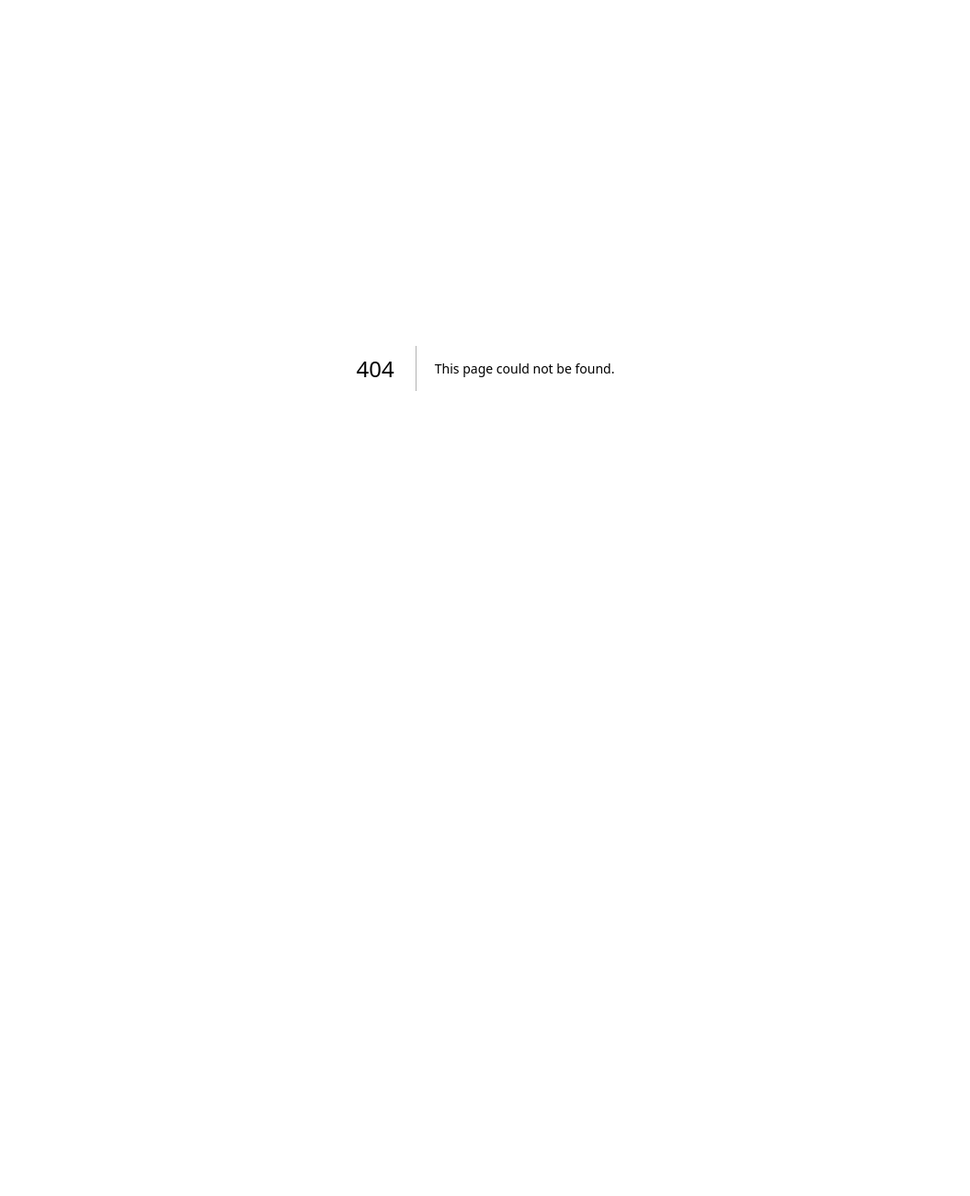
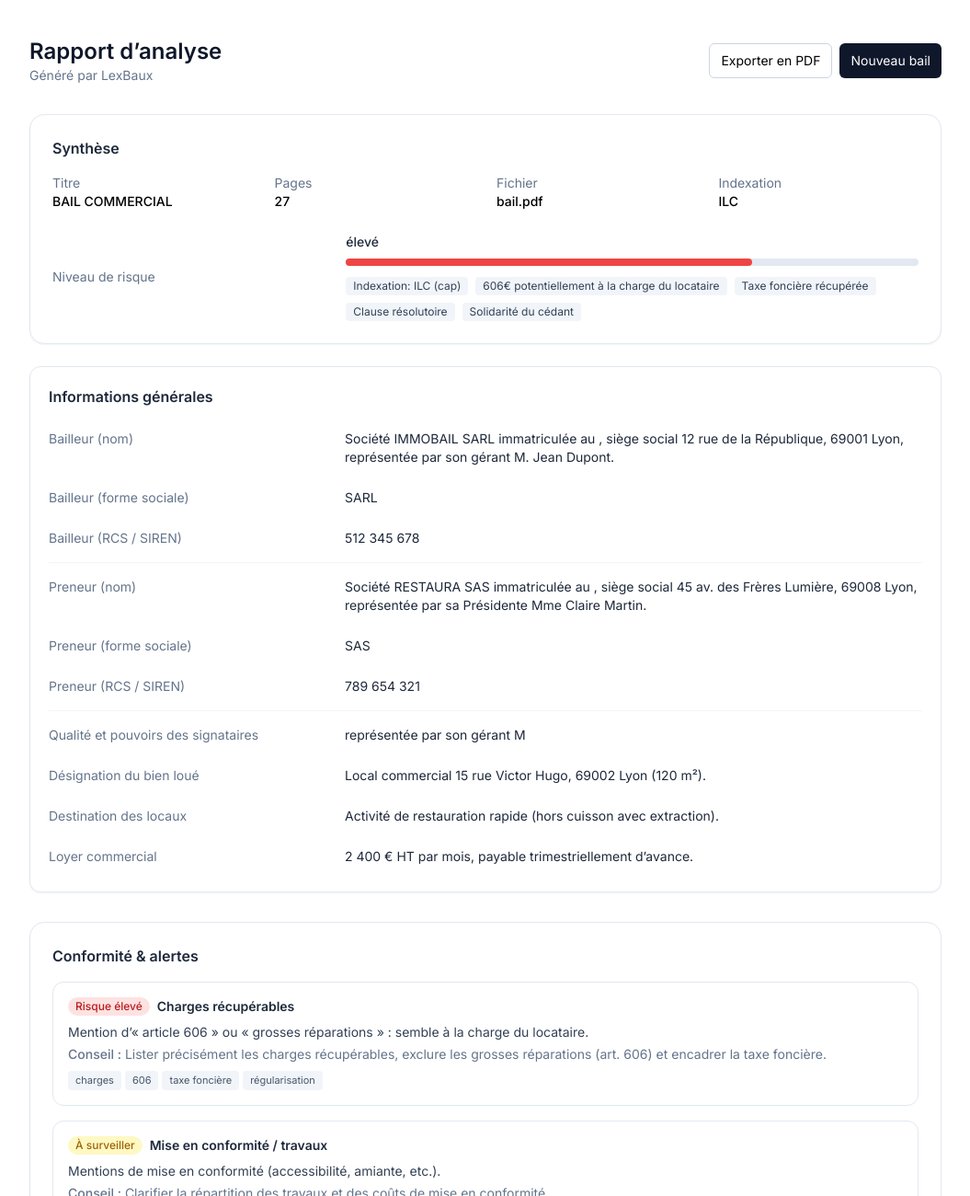
Before and after one commit to LexBaux/lexbaux-site, a Next.js app: page /app/rapport in a window 1280 px wide. Before the commit this address had no page. Shown: the top 1300 px of the page at 92% size, without its empty margins (112-1167 px from the left). Before the commit the page ends 800 px from the top, so only its background shows below. Built offline with nearby package versions, Linux system fonts and the light colour scheme.

Commit message:
nouveau pdf

```diff
--- /dev/null
+++ b/app/app/rapport/page.tsx
@@ -0,0 +1,234 @@
+// app/rapport/page.tsx
+"use client";
+
+import { useMemo } from "react";
+import { useSearchParams, useRouter } from "next/navigation";
+import GeneralInfoCard from "@/components/GeneralInfoCard";
+import { extractGeneralInfoFromAnalysis } from "@/types/general-info";
+
+function RiskBar({ score = 0.71 }: { score?: number }) {
+  const pct = Math.min(100, Math.max(0, Math.round((score ?? 0) * 100)));
+  return (
+    <div className="mt-2 h-2 w-full rounded bg-slate-200">
+      <div className="h-2 rounded bg-red-500" style={{ width: `${pct}%` }} />
+    </div>
+  );
+}
+
+// ---------- RAPPORT DEMO (toujours identique) ----------
+const DEMO_RAW_TEXT = `
+BAIL COMMERCIAL
+Bailleur : Société IMMOBAIL SARL immatriculée au RCS de Lyon sous le n° 512 345 678, siège social 12 rue de la République, 69001 Lyon, représentée par son gérant M. Jean Dupont.
+Preneur : Société RESTAURA SAS immatriculée au RCS de Lyon sous le n° 789 654 321, siège social 45 av. des Frères Lumière, 69008 Lyon, représentée par sa Présidente Mme Claire Martin.
+Bien loué : Local commercial 15 rue Victor Hugo, 69002 Lyon (120 m²).
+Destination des locaux : Activité de restauration rapide (hors cuisson avec extraction).
+Loyer : 2 400 € HT par mois, payable trimestriellement d’avance.
+Dépôt de garantie : 7 200 € (3 mois de loyer HT).
+Durée du bail : 9 ans.
+Indexation : ILC annuel.
+Clause résolutoire : Défaut de paiement/obligations contractuelles.
+`.trim();
+
+const DEMO_REPORT_BASE = {
+  meta: {
+    title: "BAIL COMMERCIAL",
+    pages: 27,
+    indexation: "ILC",
+    plafonnement: true,
+    filename: "bail.pdf",
+  },
+  summary: {
+    riskScore: 0.71,
+    riskLevel: "élevé",
+    highlights: [
+      "Indexation: ILC (cap)",
+      "606€ potentiellement à la charge du locataire",
+      "Taxe foncière récupérée",
+      "Clause résolutoire",
+      "Solidarité du cédant",
+    ],
+  },
+  rawText: DEMO_RAW_TEXT,
+  findings: [
+    {
+      id: "charges",
+      title: "Charges récupérables",
+      severity: "high",
+      detail:
+        "Mention d’« article 606 » ou « grosses réparations » : semble à la charge du locataire.",
+      advice:
+        "Lister précisément les charges récupérables, exclure les grosses réparations (art. 606) et encadrer la taxe foncière.",
+      tags: ["charges", "606", "taxe foncière", "régularisation"],
+    },
+    {
+      id: "mise_conformite",
+      title: "Mise en conformité / travaux",
+      severity: "warn",
+      detail: "Mentions de mise en conformité (accessibilité, amiante, etc.).",
+      advice:
+        "Clarifier la répartition des travaux et des coûts de mise en conformité.",
+      tags: ["travaux", "conformité", "amiante", "accessibilité"],
+    },
+    {
+      id: "deposit",
+      title: "Dépôt de garantie",
+      severity: "info",
+      detail: "Montant repéré : 3 (à confirmer).",
+      advice:
+        "Vérifier le montant (souvent 1–3 mois de loyer HT/HC) et les conditions de restitution.",
+      tags: ["dépôt", "garantie"],
+    },
+    {
+      id: "cession",
+      title: "Cession / sous-location",
+      severity: "warn",
+      detail:
+        "Des restrictions à la cession/sous-location semblent présentes.",
+      advice:
+        "Prévoir une autorisation non abusive, des délais de réponse, et limiter les garanties du cédant.",
+      tags: ["cession", "sous-location", "agrément"],
+    },
+    {
+      id: "exclusivite",
+      title: "Exclusivité / non-concurrence",
+      severity: "warn",
+      detail: "Clause d’exclusivité ou de non-concurrence détectée.",
+      advice:
+        "Encadrer le périmètre, la durée et le secteur géographique.",
+      tags: ["exclusivité", "non-concurrence"],
+    },
+    {
+      id: "resolutoire",
+      title: "Clause résolutoire",
+      severity: "warn",
+      detail:
+        "Résiliation de plein droit en cas d’impayé ou de manquement.",
+      advice:
+        "Prévoir mise en demeure préalable, délai de remède et cas précisément listés.",
+      tags: ["résiliation", "mise en demeure"],
+    },
+  ],
+};
+
+const severityLabel: Record<string, string> = {
+  info: "Information",
+  warn: "À surveiller",
+  high: "Risque élevé",
+};
+
+export default function RapportPage() {
+  const search = useSearchParams();
+  const router = useRouter();
+  const filename = search.get("file") || "bail.pdf";
+
+  const report = useMemo(
+    () => ({ ...DEMO_REPORT_BASE, meta: { ...DEMO_REPORT_BASE.meta, filename } }),
+    [filename]
+  );
+
+  const info = useMemo(
+    () => extractGeneralInfoFromAnalysis(report),
+    [report]
+  );
+
+  return (
+    <div className="mx-auto max-w-5xl px-4 py-10">
+      {/* Header */}
+      <div className="mb-8 flex items-center justify-between">
+        <div>
+          <h1 className="text-2xl font-semibold text-slate-900">Rapport d’analyse</h1>
+          <p className="text-slate-500 text-sm">Généré par LexBaux</p>
+        </div>
+        <div className="flex gap-2">
+          <button
+            onClick={() => window.print()}
+            className="rounded-md border border-slate-300 px-3 py-2 text-sm hover:bg-slate-50"
+          >
+            Exporter en PDF
+          </button>
+          <button
+            onClick={() => router.push("/")}
+            className="rounded-md bg-slate-900 px-3 py-2 text-sm text-white hover:bg-slate-800"
+          >
+            Nouveau bail
+          </button>
+        </div>
+      </div>
+
+      {/* Synthèse */}
+      <section className="rounded-2xl border border-slate-200 bg-white p-6 shadow-sm print:border-0 print:shadow-none">
+        <h2 className="text-base font-semibold text-slate-800">Synthèse</h2>
+        <div className="mt-4 grid grid-cols-2 gap-6 text-sm sm:grid-cols-4">
+          <div><div className="text-slate-500">Titre</div><div className="font-medium">{report.meta.title}</div></div>
+          <div><div className="text-slate-500">Pages</div><div className="font-medium">{report.meta.pages}</div></div>
+          <div><div className="text-slate-500">Fichier</div><div className="font-medium">{report.meta.filename}</div></div>
+          <div><div className="text-slate-500">Indexation</div><div className="font-medium">{report.meta.indexation ?? "—"}</div></div>
+        </div>
+
+        <div className="mt-6 grid grid-cols-1 items-center gap-4 sm:grid-cols-3">
+          <div className="text-sm text-slate-500">Niveau de risque</div>
+          <div className="col-span-2">
+            <div className="text-sm font-medium text-slate-800">{report.summary.riskLevel}</div>
+            <RiskBar score={report.summary.riskScore} />
+            {report.summary.highlights?.length ? (
+              <div className="mt-3 flex flex-wrap gap-2">
+                {report.summary.highlights.map((h, i) => (
+                  <span key={i} className="rounded bg-slate-100 px-2 py-0.5 text-xs text-slate-700">{h}</span>
+                ))}
+              </div>
+            ) : null}
+          </div>
+        </div>
+      </section>
+
+      {/* Informations générales */}
+      <GeneralInfoCard info={info} />
+
+      {/* Conformité & alertes */}
+      <section className="mt-8 rounded-2xl border border-slate-200 bg-white p-6 shadow-sm print:border-0 print:shadow-none">
+        <h3 className="mb-4 text-base font-semibold text-slate-800">Conformité & alertes</h3>
+        <ul className="space-y-4">
+          {report.findings.map((f: any) => (
+            <li key={f.id} className="rounded-xl border border-slate-200 bg-white p-4">
+              <div className="flex items-center gap-2">
+                <span className={
+                  "inline-flex items-center rounded-full px-2 py-0.5 text-xs font-medium " +
+                  (f.severity === "high"
+                    ? "bg-red-100 text-red-700"
+                    : f.severity === "warn"
+                    ? "bg-yellow-100 text-yellow-700"
+                    : "bg-slate-100 text-slate-700")
+                }>
+                  {severityLabel[f.severity]}
+                </span>
+                <h4 className="text-sm font-semibold text-slate-800">{f.title}</h4>
+              </div>
+              <p className="mt-2 text-sm text-slate-700">{f.detail}</p>
+              {f.advice && <p className="mt-1 text-sm text-slate-500"><span className="font-medium">Conseil :</span> {f.advice}</p>}
+              {f.tags?.length ? (
+                <div className="mt-2 flex flex-wrap gap-1">
+                  {f.tags.map((t: string) => (
+                    <span key={t} className="rounded bg-slate-100 px-2 py-0.5 text-[11px] text-slate-600">{t}</span>
+                  ))}
+                </div>
+              ) : null}
+            </li>
+          ))}
+        </ul>
+      </section>
+
+      {/* Check-list */}
+      <section className="mt-8 rounded-2xl border border-slate-200 bg-white p-6 shadow-sm print:border-0 print:shadow-none">
+        <h3 className="mb-4 text-base font-semibold text-slate-800">Check-list de négociation</h3>
+        <ol className="list-decimal pl-5 text-sm text-slate-700 space-y-2">
+          <li>Confirmer l’indexation (ILC/ILAT) et son plafonnement éventuel.</li>
+          <li>Limiter les charges récupérables (exclure art. 606) et encadrer la taxe foncière.</li>
+          <li>Clarifier la répartition des travaux (mise en conformité, gros entretien).</li>
+          <li>Encadrer la clause résolutoire (mise en demeure, délai de remède).</li>
+          <li>Négocier les garanties (dépôt, caution) et leur durée.</li>
+          <li>Vérifier les restrictions de cession/sous-location.</li>
+        </ol>
+      </section>
+    </div>
+  );
+}
--- a/app/page.tsx
+++ b/app/page.tsx
@@ -5,6 +5,7 @@ import React, { useRef, useState } from "react";
 import ReportView from "@/components/ReportView";
 
 import Link from "next/link";
+import { useRouter } from "next/navigation"; // ← AJOUT
 
 import GeneralInfoCard from "../components/GeneralInfoCard";
 import { GeneralInfo, extractGeneralInfoFromAnalysis } from "../types/general-info";
@@ -15,7 +16,6 @@ import * as pdfjsLib from "pdfjs-dist/build/pdf";
 // ✅ on pointe vers le worker officiel sur CDN
 pdfjsLib.GlobalWorkerOptions.workerSrc =
   `//cdnjs.cloudflare.com/ajax/libs/pdf.js/${pdfjsLib.version}/pdf.worker.min.js`;
-
 
 async function getPdfText(file: File): Promise<string> {
   const ab = await file.arrayBuffer();
@@ -28,7 +28,6 @@ const pdf = await (pdfjsLib as any).getDocument({ data: ab, useWorker: false }).
   }
   return text;
 }
-
 
 // --- Rapport d'exemple très détaillé (même forme que /api/analyze) ---
 const EXAMPLE_REPORT = {
@@ -111,6 +110,8 @@ const EXAMPLE_REPORT = {
 };
 
 export default function Page() {
+  const router = useRouter(); // ← AJOUT
+
   const fileInputRef = useRef<HTMLInputElement | null>(null);
 
   // États nécessaires pour brancher l’API (n’altèrent pas le visuel)
@@ -132,42 +133,28 @@ const onFileChange = (e: React.ChangeEvent<HTMLInputElement>) => {
     setErrorMsg(null);
   };
 
+  // AVANT: setReport + scroll
+  // APRÈS: simple redirection vers /rapport
   const showExample = () => {
-  setReport(EXAMPLE_REPORT);
-  setFileName("exemple_bail.pdf");
-  setFile(null);
-  setTimeout(() => {
-    document
-      .getElementById("report-view")
-      ?.scrollIntoView({ behavior: "smooth", block: "start" });
-  }, 0);
+    router.push("/rapport?file=exemple_bail.pdf");
   };
 
+  // AVANT: appel API + pdfjs + setReport
+  // APRÈS: même UX (loader), puis redirection vers /rapport
   async function onAnalyze() {
     try {
       setErrorMsg(null);
-      setReport(null);
       if (!file) {
         setErrorMsg("Aucun fichier sélectionné.");
         return;
       }
+      setLoading(true);
 
-      const formData = new FormData();
-      formData.append("file", file); // clé attendue par /api/analyze
+      // petit délai pour garder l’effet “analyse”
+      await new Promise((r) => setTimeout(r, 700));
 
-      setLoading(true);
-      const res = await fetch("/api/analyze", { method: "POST", body: formData });
-      const data = await res.json().catch(() => ({}));
-      if (!res.ok) throw new Error(data?.error || `Erreur serveur (${res.status})`);
-
-const rawText = await getPdfText(file);
-console.log("RAW TEXT >>>", rawText.slice(0, 400));
-               // extrait le texte du PDF
-const dataWithText = { ...data, rawText };            // fusionne avec l’analyse
-
-setReport(dataWithText);                              // met à jour le rapport complet
-setGeneralInfo(extractGeneralInfoFromAnalysis(dataWithText));  // extrait infos générales
-
+      const name = fileName || "bail.pdf";
+      router.push(`/rapport?file=${encodeURIComponent(name)}`);
     } catch (err: any) {
       setErrorMsg(err?.message || "Erreur inconnue");
     } finally {
@@ -239,7 +226,6 @@ setGeneralInfo(extractGeneralInfoFromAnalysis(dataWithText));  // extrait infos
             >
               Voir un exemple de rapport
             </button>
-
           </div>
           <div className="mt-4 flex flex-wrap gap-4 text-slate-600 text-[15px]">
             {["RGPD","Données chiffrées","Rapport en 10 min"].map((txt) => (
@@ -315,7 +301,6 @@ setGeneralInfo(extractGeneralInfoFromAnalysis(dataWithText));  // extrait infos
                   {errorMsg}
                 </div>
               )}
-
 
             </div>
           </div>
@@ -476,7 +461,6 @@ setGeneralInfo(extractGeneralInfoFromAnalysis(dataWithText));  // extrait infos
               LexBaux — Tous droits réservés
             </a>
           </div>
-
         </div>
       </footer>
     </main>
```
Also changed, not shown: 1 other file (tests, documents, lock files or other folders). Lines whose indentation alone changed are shown as unchanged.
